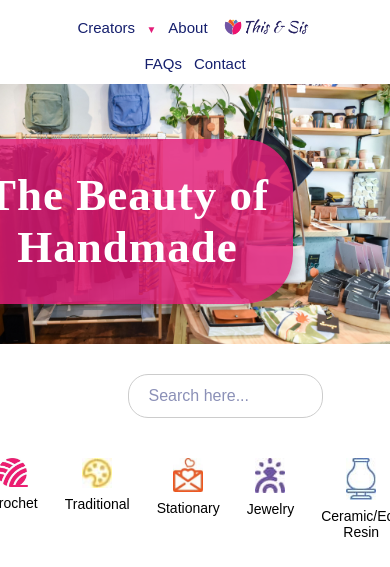
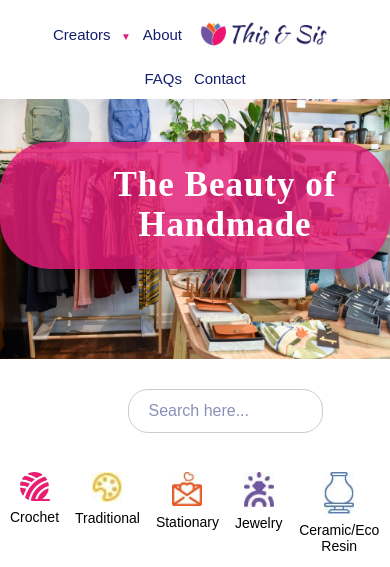
Before and after one commit to sanyasafi94/This-Sis_Capstone, a plain HTML site: page index.html in a window 390 px wide. Shown: the top 567 px of the page. Drawn offline with Linux system fonts and the light colour scheme; a web font is replaced by a local one.

```diff
--- a/styles.css
+++ b/styles.css
@@ -643,16 +643,18 @@ footer a:hover {
   }
 
   .hero-text {
-    bottom: 40px;
-    left: 25%;
+    bottom: 90px;
+    left: 50%;
     transform: translateX(-50%);
-    width: calc(100%-32px);
+    width: calc(100%-52px);
     max-width: none;
+    padding: 0;
+    margin: 0;
 
   }
 
   .hero-main{
-    font-size: 45px;
+    font-size: 35px;
   }
 
   .topnav {
@@ -660,6 +662,7 @@ footer a:hover {
     grid-template-columns: 1fr;
     gap: 10px;
     padding: 12px 10px;
+
   }
 
   .topnav-left,
@@ -668,18 +671,22 @@ footer a:hover {
     justify-content: center;
     gap: 12px;
     padding: 0 10px;
+    font-size: 12px ;
   }
 
   .mainlogo {
-    width: 100px;
+    width: 150px;
   }
 
   .icon-nav {
     display: flex;
     justify-content: center;
-    gap: 27px;
+    gap: 16px;
     margin: 16px 0;
-    padding: 10px 16px;
+    padding: 9px 10px;
+  }
 
+  footer a {
+    font-size: 15px;
   }
 }
```
Also changed, not shown: faq.html (+0 -1 lines), roostreasures.html (+0 -1 lines).
